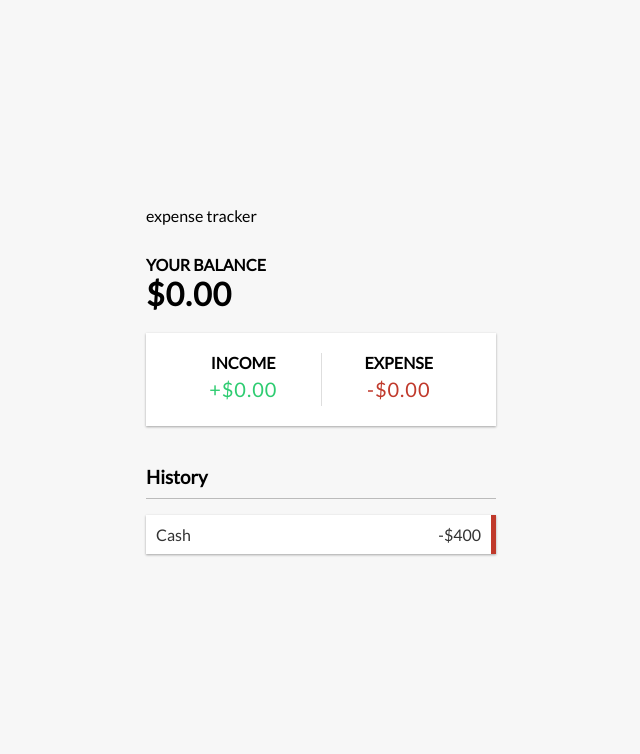
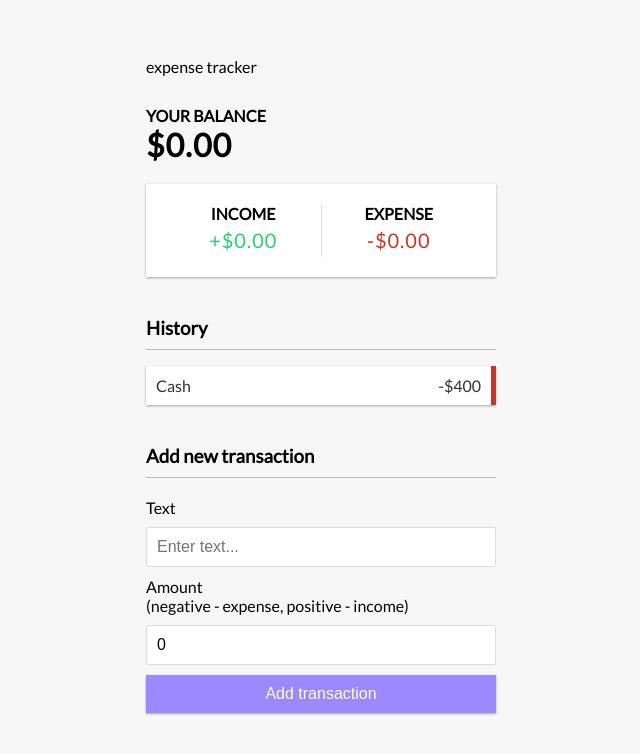
Before and after one commit to aaronsHarris/expense-tracker-react, a React (Create React App) app in the folder client/: page / in a window 1280 px wide. Shown: the top 754 px of the page, without its empty margins (319-959 px from the left). Built offline with nearby package versions, Linux system fonts and the light colour scheme.

Commit message:
added state to AddTransactionList imported to app.js

```diff
--- a/client/src/App.js
+++ b/client/src/App.js
@@ -3,6 +3,7 @@ import { Header } from './components/Header.jsx'
 import {Balance} from './components/Balance.jsx'
 import {IncomeExpenses} from './components/IncomeExpenses.jsx'
 import { TransactionList } from './components/TransactionList';
+import { AddTransactionList } from './components/AddTransactionList';
 
 function App() {
   return (
@@ -12,6 +13,7 @@ function App() {
         <Balance />
         <IncomeExpenses />
         <TransactionList />
+        <AddTransactionList />
       </div>
     </div>
   );
--- a/client/src/components/AddTransactionList.jsx
+++ b/client/src/components/AddTransactionList.jsx
@@ -1,20 +1,24 @@
-import React from 'react'
+import { useState } from "react"
 
 export const AddTransactionList = () => {
+  const [text, setText] = useState('')
+  const [amount, setAmount] = useState(0)
+
+
     return (
         <>
         <h3>Add new transaction</h3>
         <form >
           <div className="form-control">
             <label htmlFor='text'>Text</label>
-            <input type="text" id="text" placeholder="Enter text..." />
+            <input type="text" value={text} onChange={(e) => setText(e.target.value)} placeholder="Enter text..." />
           </div>
           <div className="form-control">
             <label htmlFor="amount"
               >Amount <br />
               (negative - expense, positive - income)</label
             >
-            <input type="number" id="amount" placeholder="Enter amount..." />
+            <input type="number" value={amount} onChange={(e) => setAmount(e.target.value)} placeholder="Enter amount..." />
           </div>
           <button className="btn">Add transaction</button>
         </form>
```
